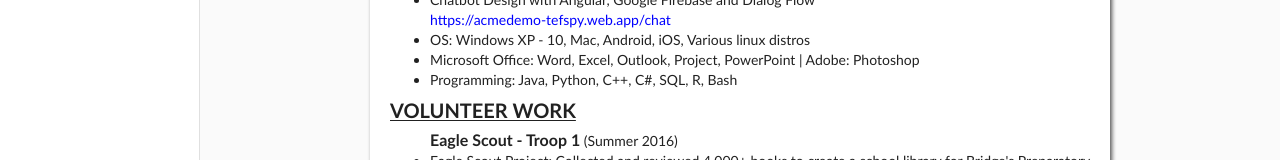
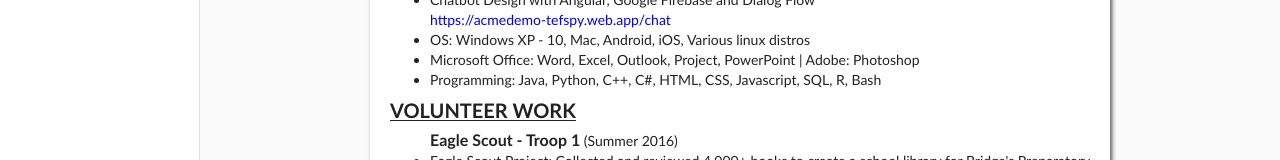
Before and after one commit to StevenMcGown/personalWebsite, an Angular app: page /resume in a window 1280 px wide. Shown: the part 618-778 px from the top of the page. Built offline with nearby package versions, Linux system fonts and the light colour scheme.

Commit message:
added to resume

```diff
--- a/src/app/resume/resume.component.html
+++ b/src/app/resume/resume.component.html
@@ -59,7 +59,7 @@
             <p><a href="https://acmedemo-tefspy.web.app/chat">https://acmedemo-tefspy.web.app/chat</a></p>
             <li>OS: Windows XP - 10, Mac, Android, iOS, Various linux distros</li>
             <li>Microsoft Office: Word, Excel, Outlook, Project, PowerPoint | Adobe: Photoshop</li>
-            <li>Programming: Java, Python, C++, C#, SQL, R, Bash</li>
+            <li>Programming: Java, Python, C++, C#, HTML, CSS, Javascript, SQL, R, Bash</li>
             <!--<li>Network diagnostics, Database Design, UI/UX with Angular Framework</li>
             -->
         </ul>
```
